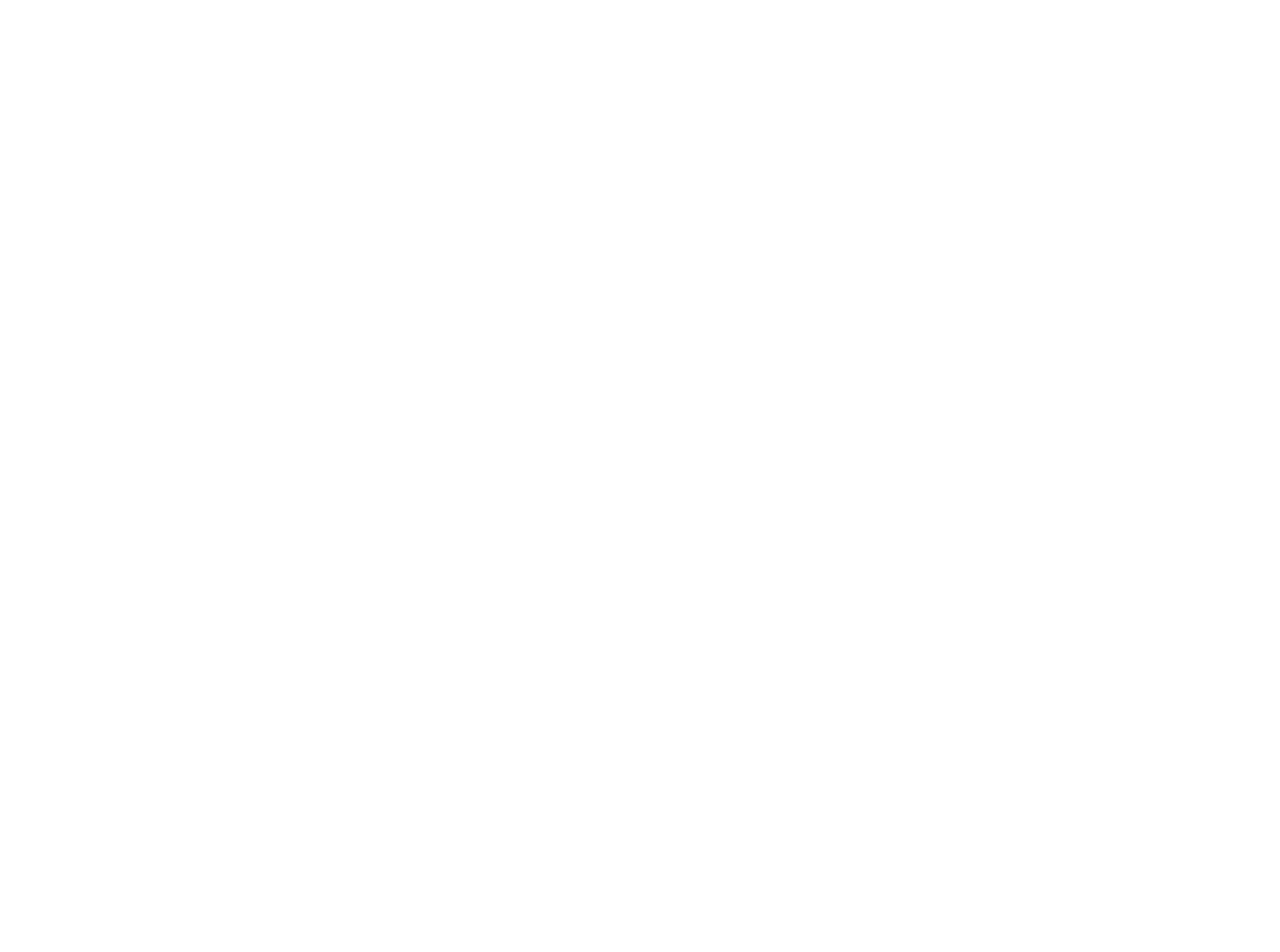
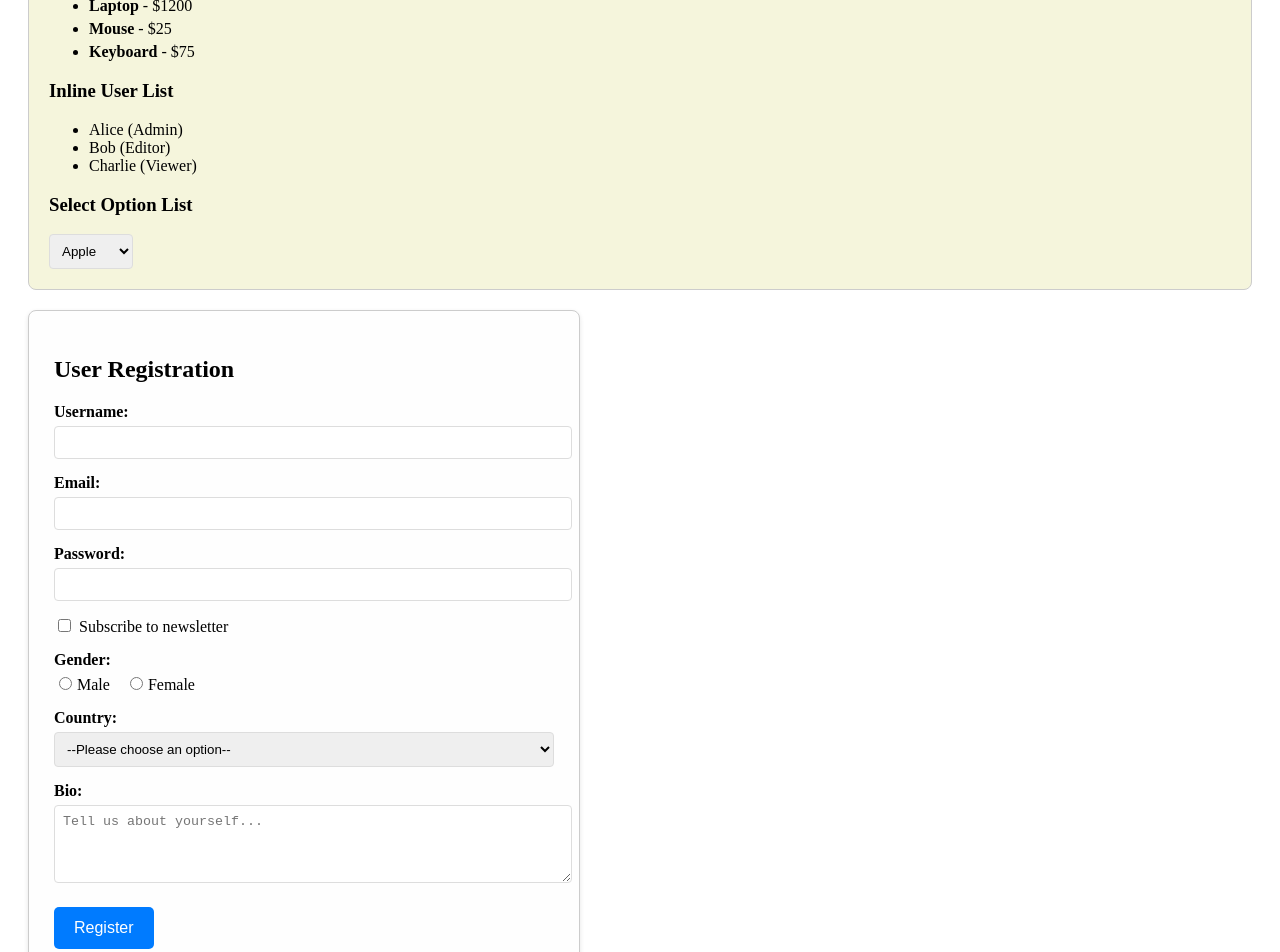
Before and after one commit to aravinth-in/learning-react, a React (Create React App) app in the folder my-react-components-app/: page / in a window 1280 px wide. Shown: the part 2100-3052 px from the top of the page. Before the commit the page ends 1945 px from the top, so only its background shows below. Built offline with nearby package versions, Linux system fonts and the light colour scheme.

Commit message:
Form Handling Controlled Components

```diff
--- a/my-react-components-app/src/App.js
+++ b/my-react-components-app/src/App.js
@@ -9,6 +9,8 @@
 import LiveClock from './components/LiveClock';
 import LoginControl from './components/LoginControl'
 import LoadingSpinner from './components/LoadingSpinner'
+import ListDisplay from './components/ListDisplay'
+import RegistrationForm from './components/RegistrationForm'
 
 const App = () => {
   const appTitle = "React Event Handling Demo";
@@ -30,6 +32,8 @@
       <LiveClock />
       <LoginControl />
       <LoadingSpinner />
+      <ListDisplay />
+      <RegistrationForm />
 
       {/* Buttons demonstrating different ways to pass click handlers */}
       <Button text="Say Hello from App" onClick={() => appButtonClickHandler("Hello!")} />
--- /dev/null
+++ b/my-react-components-app/src/components/ListDisplay.js
@@ -0,0 +1,80 @@
+const fruits = ['Apple', 'Banana', 'Cherry', 'Date'];
+
+const products = [
+  { id: 101, name: 'Laptop', price: 1200 },
+  { id: 102, name: 'Mouse', price: 25 },
+  { id: 103, name: 'Keyboard', price: 75 },
+];
+
+// A simple ProductItem component to render each product
+const ProductItem = ({ product }) => { // Using destructuring for props
+  return (
+    <li style={{ marginBottom: '5px' }}>
+      <strong>{product.name}</strong> - ${product.price}
+    </li>
+  );
+};
+
+const ListDisplay = () => {
+  return (
+    <div style={{
+      border: '1px solid #ccc',
+      padding: '20px',
+      margin: '20px',
+      borderRadius: '8px',
+      backgroundColor: '#f5f5dc'
+    }}>
+      <h2>List Rendering</h2>
+
+      {/* --- Example 1: Simple List of Strings with Index as Key (less ideal for dynamic lists) --- */}
+      <h3>Fruits List (Index as Key - Use with Caution)</h3>
+      <ul>
+        {fruits.map((fruit, index) => (
+          <li key={index}> {/* Using index as key. OK if list is static and never reordered/filtered */}
+            {fruit}
+          </li>
+        ))}
+      </ul>
+
+      {/* --- Example 2: List of Objects with Unique ID as Key (Recommended) --- */}
+      <h3>Products List (Unique ID as Key - Best Practice)</h3>
+      <ul>
+        {products.map((product) => (
+          // IMPORTANT: Use product.id as the key, as it's unique and stable
+          <ProductItem key={product.id} product={product} />
+        ))}
+      </ul>
+
+      {/* --- Example 3: List with Inline Component Definition --- */}
+      <h3>Inline User List</h3>
+      {(() => { // Using an IIFE to define data and map within JSX if needed
+        const users = [
+          { id: 'u1', name: 'Alice', role: 'Admin' },
+          { id: 'u2', name: 'Bob', role: 'Editor' },
+          { id: 'u3', name: 'Charlie', role: 'Viewer' },
+        ];
+        return (
+          <ul>
+            {users.map((user) => (
+              <li key={user.id}> {/* Unique ID is crucial here */}
+                {user.name} ({user.role})
+              </li>
+            ))}
+          </ul>
+        );
+      })()}
+
+      {/* --- Example 4: Simple Dropdown (Select/Option) --- */}
+      <h3>Select Option List</h3>
+      <select style={{ padding: '8px', borderRadius: '4px', border: '1px solid #ddd' }}>
+        {fruits.map((fruit, index) => (
+          <option key={index} value={fruit.toLowerCase()}>
+            {fruit}
+          </option>
+        ))}
+      </select>
+    </div>
+  );
+};
+
+export default ListDisplay;
--- /dev/null
+++ b/my-react-components-app/src/components/RegistrationForm.js
@@ -0,0 +1,209 @@
+import { useState } from 'react';
+
+const RegistrationForm = () => {
+  // State to manage all form fields as a single object
+  const [formData, setFormData] = useState({
+    username: '',
+    email: '',
+    password: '',
+    subscribe: false, // For checkbox
+    gender: '',
+    country: '',
+    bio: ''
+  });
+
+  const [submissionMessage, setSubmissionMessage] = useState('');
+
+  // Universal change handler for most input types (text, password, email, textarea, select)
+  // It uses the 'name' attribute of the input to update the corresponding state property.
+  const handleChange = (event) => {
+    const { name, value, type, checked } = event.target;
+
+    // Use computed property names ([name]) to update the correct field in formData
+    // For checkboxes, use 'checked' property instead of 'value'
+    setFormData(prevFormData => ({
+      ...prevFormData, // Keep all other form data properties as they are
+      [name]: type === 'checkbox' ? checked : value // Update the specific field
+    }));
+
+    // Clear submission message on input change
+    setSubmissionMessage('');
+  };
+
+  const handleSubmit = (event) => {
+    event.preventDefault(); // Prevent default browser form submission (page reload)
+
+    // Basic validation
+    if (!formData.username || !formData.email || !formData.password) {
+      setSubmissionMessage('Please fill in all required fields.');
+      return;
+    }
+
+    // Simulate sending data to a server
+    console.log('Form Submitted Data:', formData);
+    setSubmissionMessage('Registration Successful! Check console for data.');
+
+    // Optionally, reset the form after submission
+    setFormData({
+      username: '',
+      email: '',
+      password: '',
+      subscribe: false,
+      gender: '',
+      country: '',
+      bio: ''
+    });
+  };
+
+  return (
+    <div style={{
+      border: '1px solid #ccc',
+      padding: '25px',
+      margin: '20px',
+      borderRadius: '8px',
+      backgroundColor: '#fefefe',
+      maxWidth: '500px',
+      boxShadow: '0 2px 5px rgba(0,0,0,0.1)'
+    }}>
+      <h2>User Registration</h2>
+      <form onSubmit={handleSubmit}>
+        {/* Username */}
+        <div style={{ marginBottom: '15px' }}>
+          <label htmlFor="username" style={{ display: 'block', marginBottom: '5px', fontWeight: 'bold' }}>Username:</label>
+          <input
+            type="text"
+            id="username"
+            name="username" // Important for the universal handleChange
+            value={formData.username}
+            onChange={handleChange}
+            style={{ width: '100%', padding: '8px', border: '1px solid #ddd', borderRadius: '4px' }}
+            required
+          />
+        </div>
+
+        {/* Email */}
+        <div style={{ marginBottom: '15px' }}>
+          <label htmlFor="email" style={{ display: 'block', marginBottom: '5px', fontWeight: 'bold' }}>Email:</label>
+          <input
+            type="email"
+            id="email"
+            name="email"
+            value={formData.email}
+            onChange={handleChange}
+            style={{ width: '100%', padding: '8px', border: '1px solid #ddd', borderRadius: '4px' }}
+            required
+          />
+        </div>
+
+        {/* Password */}
+        <div style={{ marginBottom: '15px' }}>
+          <label htmlFor="password" style={{ display: 'block', marginBottom: '5px', fontWeight: 'bold' }}>Password:</label>
+          <input
+            type="password"
+            id="password"
+            name="password"
+            value={formData.password}
+            onChange={handleChange}
+            style={{ width: '100%', padding: '8px', border: '1px solid #ddd', borderRadius: '4px' }}
+            required
+          />
+        </div>
+
+        {/* Checkbox */}
+        <div style={{ marginBottom: '15px' }}>
+          <input
+            type="checkbox"
+            id="subscribe"
+            name="subscribe"
+            checked={formData.subscribe} // For checkboxes, use 'checked' instead of 'value'
+            onChange={handleChange}
+            style={{ marginRight: '8px' }}
+          />
+          <label htmlFor="subscribe">Subscribe to newsletter</label>
+        </div>
+
+        {/* Radio Buttons */}
+        <div style={{ marginBottom: '15px' }}>
+          <label style={{ display: 'block', marginBottom: '5px', fontWeight: 'bold' }}>Gender:</label>
+          <input
+            type="radio"
+            id="male"
+            name="gender"
+            value="male"
+            checked={formData.gender === 'male'} // Check if this option is selected
+            onChange={handleChange}
+            style={{ marginRight: '5px' }}
+          />
+          <label htmlFor="male" style={{ marginRight: '15px' }}>Male</label>
+
+          <input
+            type="radio"
+            id="female"
+            name="gender"
+            value="female"
+            checked={formData.gender === 'female'}
+            onChange={handleChange}
+            style={{ marginRight: '5px' }}
+          />
+          <label htmlFor="female">Female</label>
+        </div>
+
+        {/* Select Dropdown */}
+        <div style={{ marginBottom: '15px' }}>
+          <label htmlFor="country" style={{ display: 'block', marginBottom: '5px', fontWeight: 'bold' }}>Country:</label>
+          <select
+            id="country"
+            name="country"
+            value={formData.country}
+            onChange={handleChange}
+            style={{ width: '100%', padding: '8px', border: '1px solid #ddd', borderRadius: '4px' }}
+            required
+          >
+            <option value="">--Please choose an option--</option>
+            <option value="usa">USA</option>
+            <option value="canada">Canada</option>
+            <option value="uk">United Kingdom</option>
+            <option value="india">India</option>
+          </select>
+        </div>
+
+        {/* Textarea */}
+        <div style={{ marginBottom: '20px' }}>
+          <label htmlFor="bio" style={{ display: 'block', marginBottom: '5px', fontWeight: 'bold' }}>Bio:</label>
+          <textarea
+            id="bio"
+            name="bio"
+            value={formData.bio}
+            onChange={handleChange}
+            rows="4"
+            style={{ width: '100%', padding: '8px', border: '1px solid #ddd', borderRadius: '4px', resize: 'vertical' }}
+            placeholder="Tell us about yourself..."
+          ></textarea>
+        </div>
+
+        <button
+          type="submit"
+          style={{
+            padding: '12px 20px',
+            fontSize: '1em',
+            backgroundColor: '#007bff',
+            color: 'white',
+            border: 'none',
+            borderRadius: '5px',
+            cursor: 'pointer'
+          }}
+        >
+          Register
+        </button>
+
+        {submissionMessage && (
+          <p style={{ marginTop: '15px', color: submissionMessage.includes('Successful') ? 'green' : 'red', fontWeight: 'bold' }}>
+            {submissionMessage}
+          </p>
+        )}
+      </form>
+    </div>
+  );
+};
+
+export default RegistrationForm;
```
